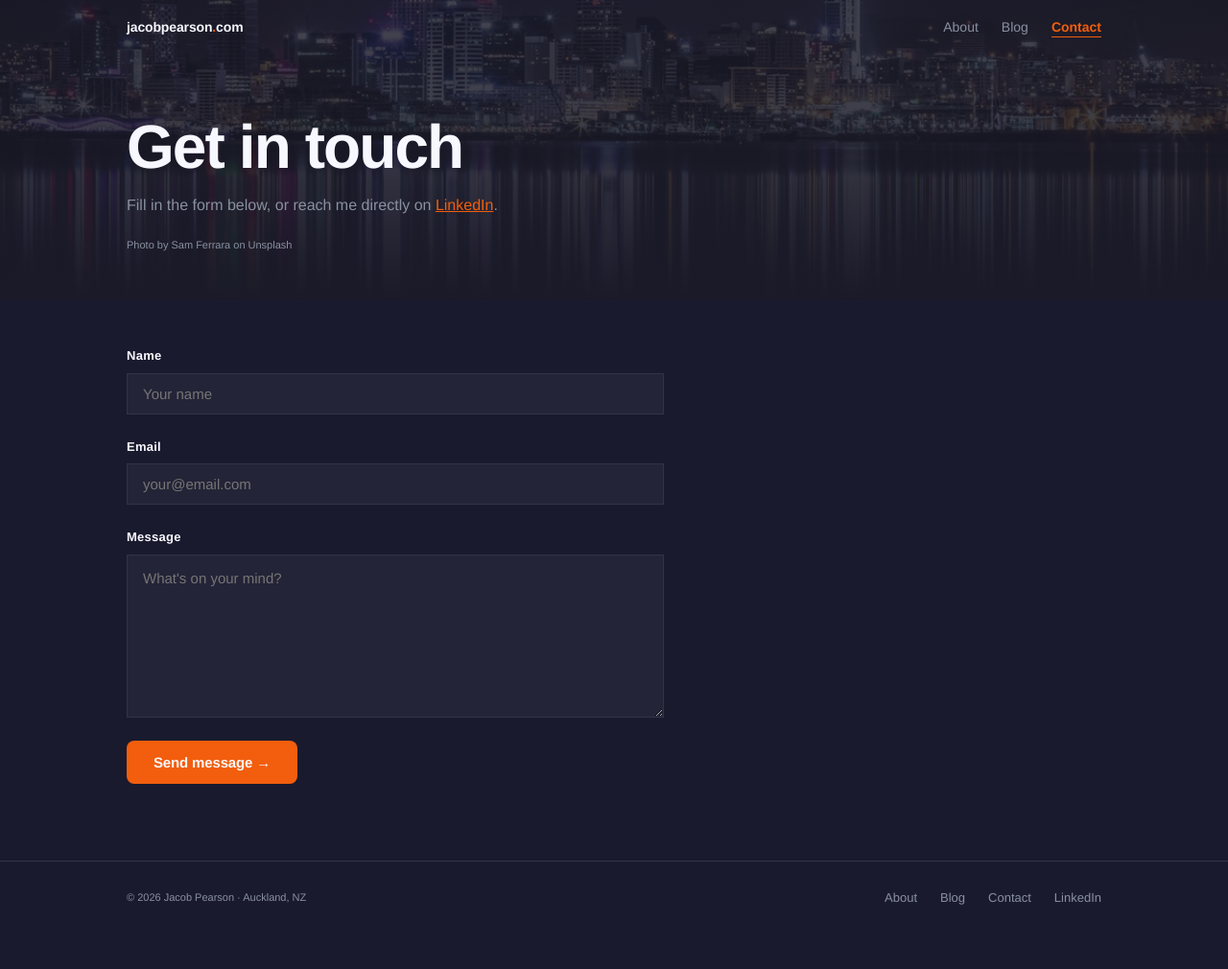
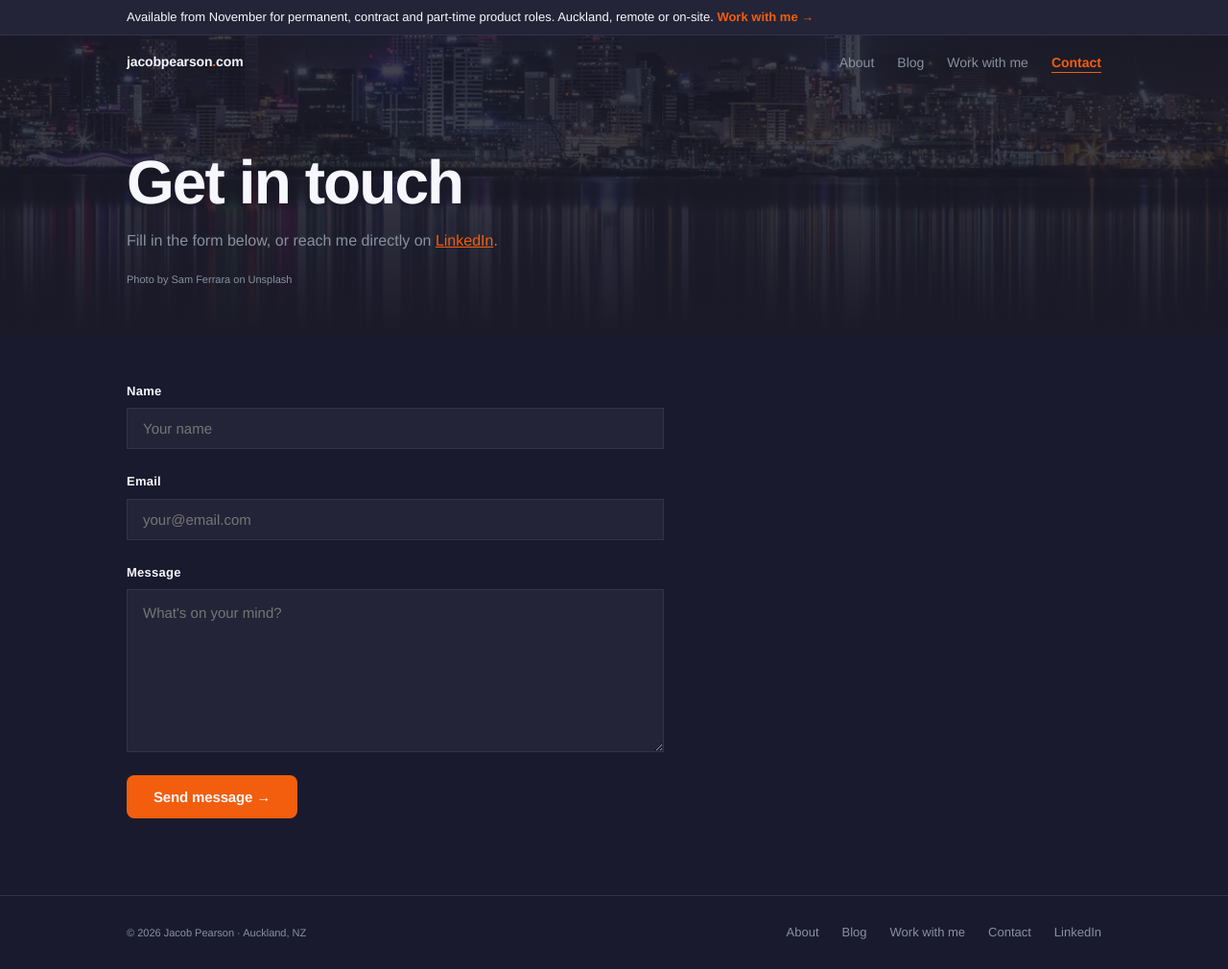
Before and after one commit to jacobpearson/jacobpearson.github.io, a Jekyll site: the page built from contact.html, in a window 1280 px wide and 1010 px high. Shown: the whole window at 96% size. Built offline with Jekyll 4.4.1, drawn with Linux system fonts in a browser that asks for light colours.

Commit message:
Add availability banner and Work with me nav link
Thin sitewide banner above the header, plus Work with me in the header
nav (between Blog and Contact) and footer. Adds visible focus outlines.

Co-Authored-By: Claude Opus 5.5 <noreply@anthropic.com>

```diff
--- /dev/null
+++ b/_includes/banner.html
@@ -0,0 +1,5 @@
+<div class="site-banner">
+  <div class="site-banner-inner">
+    <p class="site-banner-text">Available from November for permanent, contract and part-time product roles. Auckland, remote or on-site. <a href="/work-with-me/" class="site-banner-link">Work with me →</a></p>
+  </div>
+</div>
--- a/_includes/footer.html
+++ b/_includes/footer.html
@@ -4,6 +4,7 @@
     <div class="footer-links">
       <a href="/about">About</a>
       <a href="/blog">Blog</a>
+      <a href="/work-with-me/">Work with me</a>
       <a href="/contact">Contact</a>
       <a href="https://www.linkedin.com/in/jacobpearson" target="_blank">LinkedIn</a>
     </div>
--- a/_includes/nav.html
+++ b/_includes/nav.html
@@ -4,6 +4,7 @@
     <ul class="nav-links">
       <li><a href="/about" {% if page.url contains '/about' %}class="active"{% endif %}>About</a></li>
       <li><a href="/blog" {% if page.url contains '/blog' %}class="active"{% endif %}>Blog</a></li>
+      <li><a href="/work-with-me/" {% if page.url contains '/work-with-me' %}class="active"{% endif %}>Work with me</a></li>
       <li><a href="/contact" {% if page.url contains '/contact' %}class="active"{% endif %}>Contact</a></li>
     </ul>
   </div>
--- a/_layouts/default.html
+++ b/_layouts/default.html
@@ -44,6 +44,8 @@
   </script>
 </head>
 <body{% if page.image %} class="has-post-image"{% endif %}>
+
+  {% include banner.html %}
 
   {% include nav.html %}
 
--- a/assets/css/main.css
+++ b/assets/css/main.css
@@ -133,3 +133,15 @@ body.has-post-image nav:not(.nav--scrolled){background:transparent;border-bottom
 /* 18. Embed note shown only on narrow screens */
 .article-body .scene-embed-note,.scene-embed-note{display:none;margin:0;padding:10px 16px;font-size:13px;line-height:1.5;color:var(--text-secondary);background:var(--bg-surface);border-bottom:1px solid var(--border);}
 @media (max-width:768px){.article-body .scene-embed-note,.scene-embed-note{display:block;}}
+
+/* 19. Sitewide availability banner (static, above the sticky nav, so no layout shift) */
+.site-banner{position:relative;z-index:101;background:var(--bg-surface);border-bottom:1px solid var(--border);}
+.site-banner-inner{max-width:1080px;margin:0 auto;padding:8px 32px;}
+.site-banner-text{font-size:13px;line-height:1.5;color:var(--text-primary);}
+.site-banner-link{color:var(--accent);font-weight:600;text-decoration:none;white-space:nowrap;border-bottom:1px solid transparent;transition:border-color 0.15s;}
+.site-banner-link:hover{border-bottom-color:currentColor;}
+@media (max-width:768px){.site-banner-inner{padding:8px 20px;}}
+
+/* 20. Visible keyboard focus */
+a:focus-visible,button:focus-visible{outline:2px solid var(--accent);outline-offset:3px;}
+.form-group input:focus-visible,.form-group textarea:focus-visible{outline:2px solid var(--accent);outline-offset:2px;}
```
